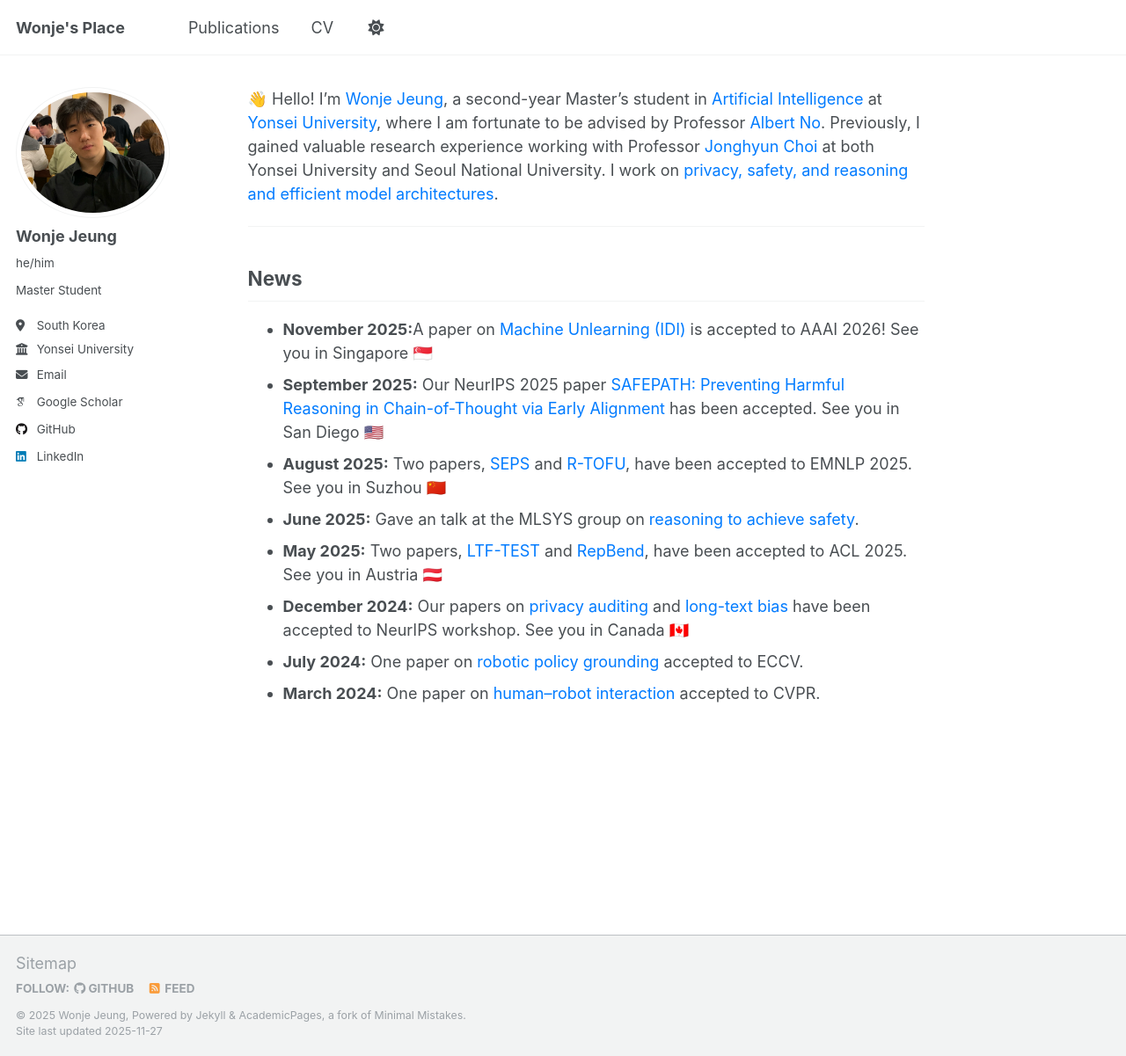
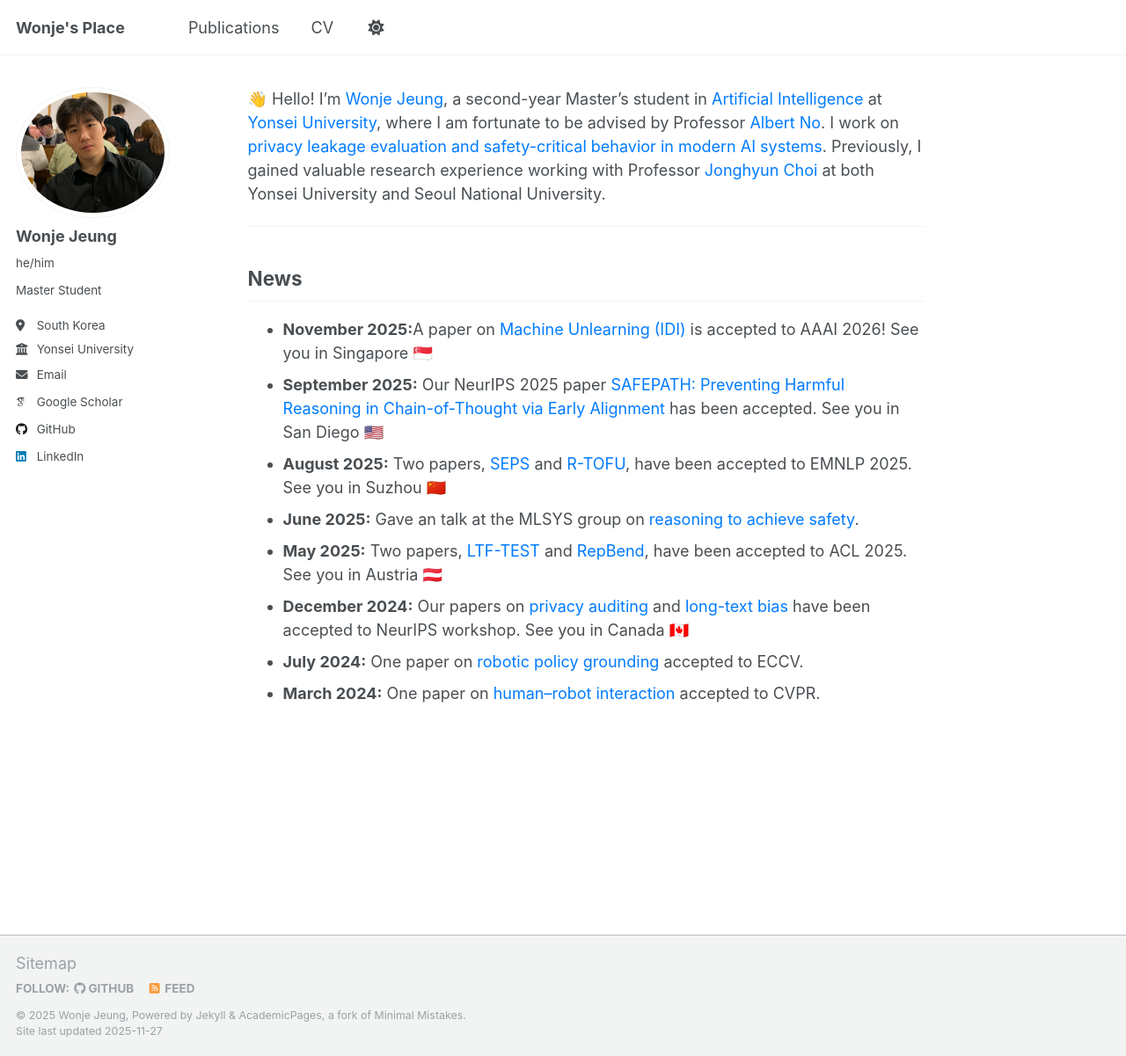
Before and after one commit to WonjeJeung/WonjeJeung.github.io, a Jekyll site: the page built from _pages/about.md, in a window 1280 px wide and 1201 px high. Shown: the whole window at 88% size. Built offline with Jekyll 4.4.1, drawn with Linux system fonts in a browser that asks for light colours; some web fonts are replaced.

Commit message:
news update

```diff
--- a/_pages/about.md
+++ b/_pages/about.md
@@ -15,7 +15,8 @@ redirect_from:
 </style>
 
 👋 Hello! I'm <span class="blue-text">Wonje Jeung</span>, a second-year Master's student in <span class="blue-text">Artificial Intelligence</span> at <span class="blue-text">Yonsei University</span>, where I am fortunate to be advised by Professor <span class="blue-text">Albert No</span>.
-Previously, I gained valuable research experience working with Professor <span class="blue-text">Jonghyun Choi</span> at both Yonsei University and Seoul National University. I work on <span class="blue-text">privacy, safety, and reasoning and efficient model architectures</span>.
+I work on <span class="blue-text">privacy leakage evaluation and safety-critical behavior in modern AI systems</span>.
+Previously, I gained valuable research experience working with Professor <span class="blue-text">Jonghyun Choi</span> at both Yonsei University and Seoul National University.
 
 <hr>
 <h2>News</h2>
```
